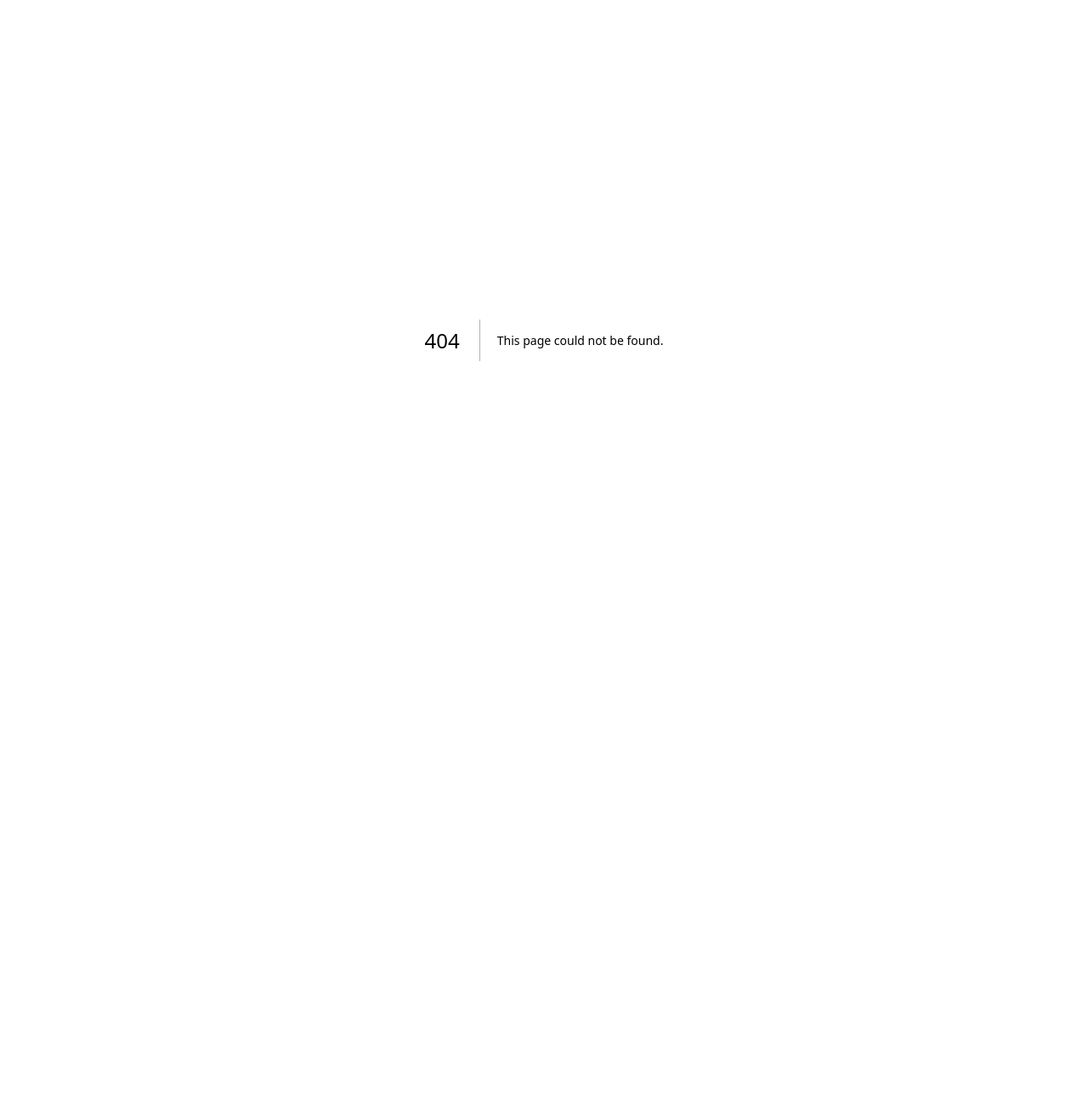
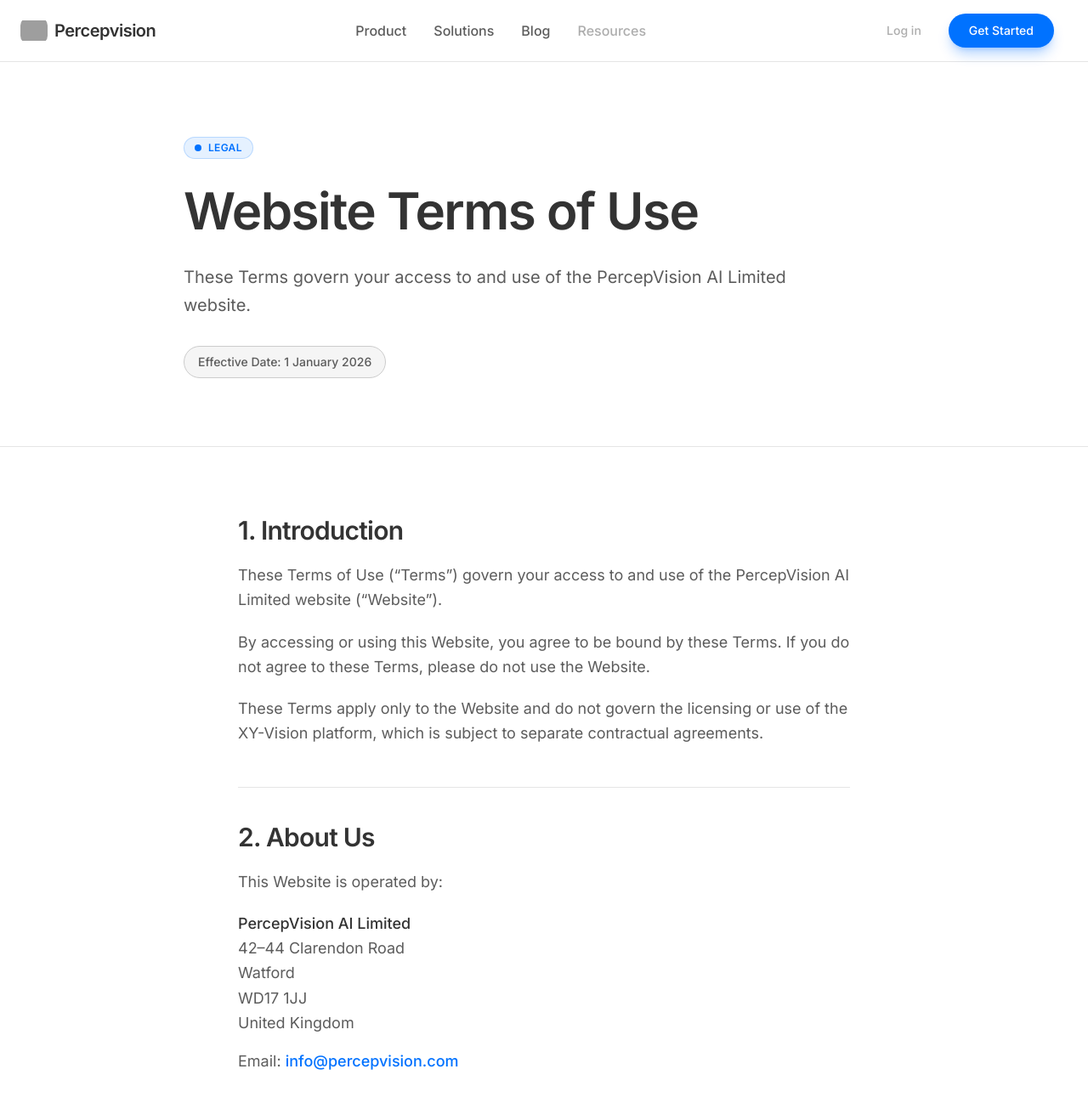
Before and after one commit to percepvision-xy/percepvision-website, a Next.js app: page /terms-of-use in a window 1280 px wide. Before the commit this address had no page. Shown: the top 1298 px of the page at 85% size. Before the commit the page ends 800 px from the top, so only its background shows below. Built offline with nearby package versions, Linux system fonts and the light colour scheme; grey boxes are pictures that could not be loaded.

Commit message:
feat: add terms of use page

```diff
--- a/app/privacy-policy/page.tsx
+++ b/app/privacy-policy/page.tsx
@@ -114,9 +114,9 @@ function BulletList({ items }: { items: string[] }) {
   )
 }
 
-function PolicySection({ title, children }: { title: string; children: ReactNode }) {
+function PolicySection({ title, children, isFirst = false }: { title: string; children: ReactNode; isFirst?: boolean }) {
   return (
-    <section className="border-t border-[#e5e5e5] pt-10">
+    <section className={isFirst ? "pt-0" : "border-t border-[#e5e5e5] pt-10"}>
       <h2 className="mb-5 text-2xl font-semibold tracking-tight text-[#333333] md:text-3xl">{title}</h2>
       <div className="space-y-5 leading-relaxed text-[#5c5c5c]">{children}</div>
     </section>
@@ -173,7 +173,7 @@ export default function PrivacyPolicyPage() {
 
         <article className="mx-auto max-w-3xl px-6 py-16 md:py-20">
           <div className="space-y-12 text-lg">
-            <PolicySection title="Introduction">
+            <PolicySection title="Introduction" isFirst>
               <p>
                 PercepVision AI Limited (“PercepVision”, “we”, “our”, or “us”) is committed to protecting your privacy
                 and handling personal information responsibly.
--- /dev/null
+++ b/app/terms-of-use/page.tsx
@@ -0,0 +1,245 @@
+import type { Metadata } from "next"
+import type { ReactNode } from "react"
+import Link from "next/link"
+import { Navbar } from "@/components/navbar"
+import { Footer } from "@/components/footer"
+
+export const metadata: Metadata = {
+  title: "Website Terms of Use | Percepvision AI",
+  description:
+    "Website Terms of Use for PercepVision AI Limited, governing access to and use of the PercepVision website.",
+}
+
+const purposeItems = [
+  "PercepVision AI Limited",
+  "XY-Vision",
+  "AI-powered video analytics",
+  "Company news",
+  "Products and services",
+  "Customer support",
+  "Contact information",
+]
+
+const intellectualPropertyItems = [
+  "text",
+  "graphics",
+  "photographs",
+  "diagrams",
+  "videos",
+  "software",
+  "logos",
+  "trademarks",
+  "branding",
+]
+
+const acceptableUseItems = [
+  "use the Website unlawfully;",
+  "attempt unauthorised access to any systems;",
+  "introduce malware or malicious software;",
+  "interfere with Website security;",
+  "scrape or harvest Website content using automated tools without permission;",
+  "misrepresent your identity.",
+]
+
+const disclaimerItems = [
+  "the Website is provided “as is”;",
+  "we make no warranties regarding completeness, availability or accuracy;",
+  "we do not guarantee the Website will be free from errors or viruses.",
+]
+
+const liabilityItems = [
+  "death or personal injury caused by negligence;",
+  "fraud or fraudulent misrepresentation;",
+  "any liability that cannot lawfully be excluded under English law.",
+]
+
+function BulletList({ items }: { items: string[] }) {
+  return (
+    <ul className="my-5 space-y-3">
+      {items.map((item) => (
+        <li key={item} className="flex items-start gap-3">
+          <span className="mt-2.5 h-1.5 w-1.5 shrink-0 rounded-full bg-[#0072FF]" />
+          <span>{item}</span>
+        </li>
+      ))}
+    </ul>
+  )
+}
+
+function TermsSection({ title, children, isFirst = false }: { title: string; children: ReactNode; isFirst?: boolean }) {
+  return (
+    <section className={isFirst ? "pt-0" : "border-t border-[#e5e5e5] pt-10"}>
+      <h2 className="mb-5 text-2xl font-semibold tracking-tight text-[#333333] md:text-3xl">{title}</h2>
+      <div className="space-y-5 leading-relaxed text-[#5c5c5c]">{children}</div>
+    </section>
+  )
+}
+
+function CompanyAddress({ includeEmail = true }: { includeEmail?: boolean }) {
+  return (
+    <address className="not-italic leading-relaxed">
+      <p className="font-medium text-[#333333]">PercepVision AI Limited</p>
+      <p>42–44 Clarendon Road</p>
+      <p>Watford</p>
+      <p>WD17 1JJ</p>
+      <p>United Kingdom</p>
+      {includeEmail && (
+        <p className="mt-4">
+          Email:{" "}
+          <a href="mailto:info@percepvision.com" className="font-medium text-[#0072FF] underline-offset-4 hover:underline">
+            info@percepvision.com
+          </a>
+        </p>
+      )}
+    </address>
+  )
+}
+
+export default function TermsOfUsePage() {
+  return (
+    <div className="flex min-h-screen flex-col bg-white text-[#333333]">
+      <Navbar />
+
+      <main className="flex-grow">
+        <header className="border-b border-[#e5e5e5] pt-32 pb-16 md:pt-40 md:pb-20">
+          <div className="mx-auto max-w-4xl px-6">
+            <div className="mb-6 inline-flex items-center gap-2 rounded-full border border-[#0072FF]/20 bg-[#0072FF]/10 px-3 py-1 text-xs font-semibold uppercase tracking-wide text-[#0072FF]">
+              <span className="h-2 w-2 rounded-full bg-[#0072FF]" />
+              Legal
+            </div>
+            <h1 className="mb-6 text-4xl font-semibold leading-tight tracking-tight text-[#333333] md:text-6xl">
+              Website Terms of Use
+            </h1>
+            <p className="max-w-3xl text-xl leading-relaxed text-[#5c5c5c]">
+              These Terms govern your access to and use of the PercepVision AI Limited website.
+            </p>
+            <div className="mt-8 inline-flex rounded-full border border-[#cccccc] bg-[#f5f5f5] px-4 py-2 text-sm font-medium text-[#5c5c5c]">
+              Effective Date: 1 January 2026
+            </div>
+          </div>
+        </header>
+
+        <article className="mx-auto max-w-3xl px-6 py-16 md:py-20">
+          <div className="space-y-12 text-lg">
+            <TermsSection title="1. Introduction" isFirst>
+              <p>
+                These Terms of Use (“Terms”) govern your access to and use of the PercepVision AI Limited website
+                (“Website”).
+              </p>
+              <p>
+                By accessing or using this Website, you agree to be bound by these Terms. If you do not agree to these
+                Terms, please do not use the Website.
+              </p>
+              <p>
+                These Terms apply only to the Website and do not govern the licensing or use of the XY-Vision platform,
+                which is subject to separate contractual agreements.
+              </p>
+            </TermsSection>
+
+            <TermsSection title="2. About Us">
+              <p>This Website is operated by:</p>
+              <CompanyAddress />
+            </TermsSection>
+
+            <TermsSection title="3. Purpose of the Website">
+              <p>The Website provides information regarding:</p>
+              <BulletList items={purposeItems} />
+              <p>Information on this Website is provided for general information purposes only.</p>
+            </TermsSection>
+
+            <TermsSection title="4. Intellectual Property">
+              <p>Unless otherwise stated, all content on this Website, including:</p>
+              <BulletList items={intellectualPropertyItems} />
+              <p>is owned by PercepVision AI Limited or its licensors.</p>
+              <p>
+                No content may be copied, reproduced, distributed, modified or commercially exploited without our prior
+                written permission.
+              </p>
+            </TermsSection>
+
+            <TermsSection title="5. Acceptable Use">
+              <p>You agree not to:</p>
+              <BulletList items={acceptableUseItems} />
+            </TermsSection>
+
+            <TermsSection title="6. Accuracy of Information">
+              <p>We aim to keep the information on this Website accurate and up to date.</p>
+              <p>
+                However, the Website is provided for general information only and should not be relied upon as
+                professional, legal or technical advice.
+              </p>
+              <p>Specifications, features and services may change without notice.</p>
+            </TermsSection>
+
+            <TermsSection title="7. Third-Party Links">
+              <p>Our Website may contain links to third-party websites.</p>
+              <p>We are not responsible for the content, security or privacy practices of third-party websites.</p>
+            </TermsSection>
+
+            <TermsSection title="8. Privacy">
+              <p>
+                Your use of this Website is also governed by our{" "}
+                <Link href="/privacy-policy" className="font-medium text-[#0072FF] underline-offset-4 hover:underline">
+                  Privacy Notice
+                </Link>{" "}
+                and Cookie Policy.
+              </p>
+            </TermsSection>
+
+            <TermsSection title="9. Availability">
+              <p>We aim to keep the Website available at all times.</p>
+              <p>
+                However, we do not guarantee uninterrupted availability and may suspend access for maintenance, upgrades
+                or operational reasons.
+              </p>
+            </TermsSection>
+
+            <TermsSection title="10. Disclaimer">
+              <p>To the fullest extent permitted by law:</p>
+              <BulletList items={disclaimerItems} />
+              <p>Nothing in these Terms excludes liability where it cannot lawfully be excluded.</p>
+            </TermsSection>
+
+            <TermsSection title="11. Limitation of Liability">
+              <p>
+                To the fullest extent permitted by law, PercepVision AI Limited shall not be liable for any indirect,
+                incidental, consequential or special loss arising from the use of this Website.
+              </p>
+              <p>Nothing in these Terms excludes liability for:</p>
+              <BulletList items={liabilityItems} />
+            </TermsSection>
+
+            <TermsSection title="12. Security">
+              <p>
+                Users are responsible for ensuring that devices used to access the Website are adequately protected
+                against malware and unauthorised access.
+              </p>
+            </TermsSection>
+
+            <TermsSection title="13. Changes">
+              <p>We may update these Terms from time to time.</p>
+              <p>The latest version will always be published on this Website.</p>
+            </TermsSection>
+
+            <TermsSection title="14. Governing Law">
+              <p>These Terms shall be governed by and construed in accordance with the laws of England and Wales.</p>
+              <p>The courts of England and Wales shall have exclusive jurisdiction over any disputes relating to these Terms.</p>
+            </TermsSection>
+
+            <TermsSection title="15. Contact">
+              <CompanyAddress includeEmail={false} />
+              <p>
+                Email:{" "}
+                <a href="mailto:info@percepvision.com" className="font-medium text-[#0072FF] underline-offset-4 hover:underline">
+                  info@percepvision.com
+                </a>
+              </p>
+            </TermsSection>
+          </div>
+        </article>
+      </main>
+
+      <Footer />
+    </div>
+  )
+}
--- a/components/footer.tsx
+++ b/components/footer.tsx
@@ -66,9 +66,9 @@ export function Footer() {
                   Features
                 </Link>
               </li>
-              <li>
+              {/* <li>
                 <span className="text-[#5c5c5c]/50 cursor-not-allowed block">Hardware</span>
-              </li>
+              </li> */}
             </ul>
           </div>
 
@@ -81,7 +81,7 @@ export function Footer() {
                   Mixed-Use
                 </Link>
               </li>
-              <li>
+              {/* <li>
                 <span className="text-[#5c5c5c]/50 cursor-not-allowed block">Stadiums</span>
               </li>
               <li>
@@ -89,7 +89,7 @@ export function Footer() {
               </li>
               <li>
                 <span className="text-[#5c5c5c]/50 cursor-not-allowed block">Transportation</span>
-              </li>
+              </li> */}
             </ul>
           </div>
 
@@ -114,12 +114,12 @@ export function Footer() {
           <div>
             <h4 className="font-medium text-[#333333] mb-4 text-sm">Company</h4>
             <ul className="space-y-3 text-sm text-[#5c5c5c]">
-              <li>
+              {/* <li>
                 <span className="text-[#5c5c5c]/50 cursor-not-allowed block">About Us</span>
               </li>
               <li>
                 <span className="text-[#5c5c5c]/50 cursor-not-allowed block">Careers</span>
-              </li>
+              </li> */}
               <li>
                 <Link href="/contact" className="hover:text-[#0072FF] transition-colors block">
                   Contact
@@ -138,7 +138,9 @@ export function Footer() {
                 </Link>
               </li>
               <li>
-                <span className="text-[#5c5c5c]/50 cursor-not-allowed block">Terms of Service</span>
+                <Link href="/terms-of-use" className="hover:text-[#0072FF] transition-colors block">
+                  Terms of Use
+                </Link>
               </li>
             </ul>
           </div>
```
